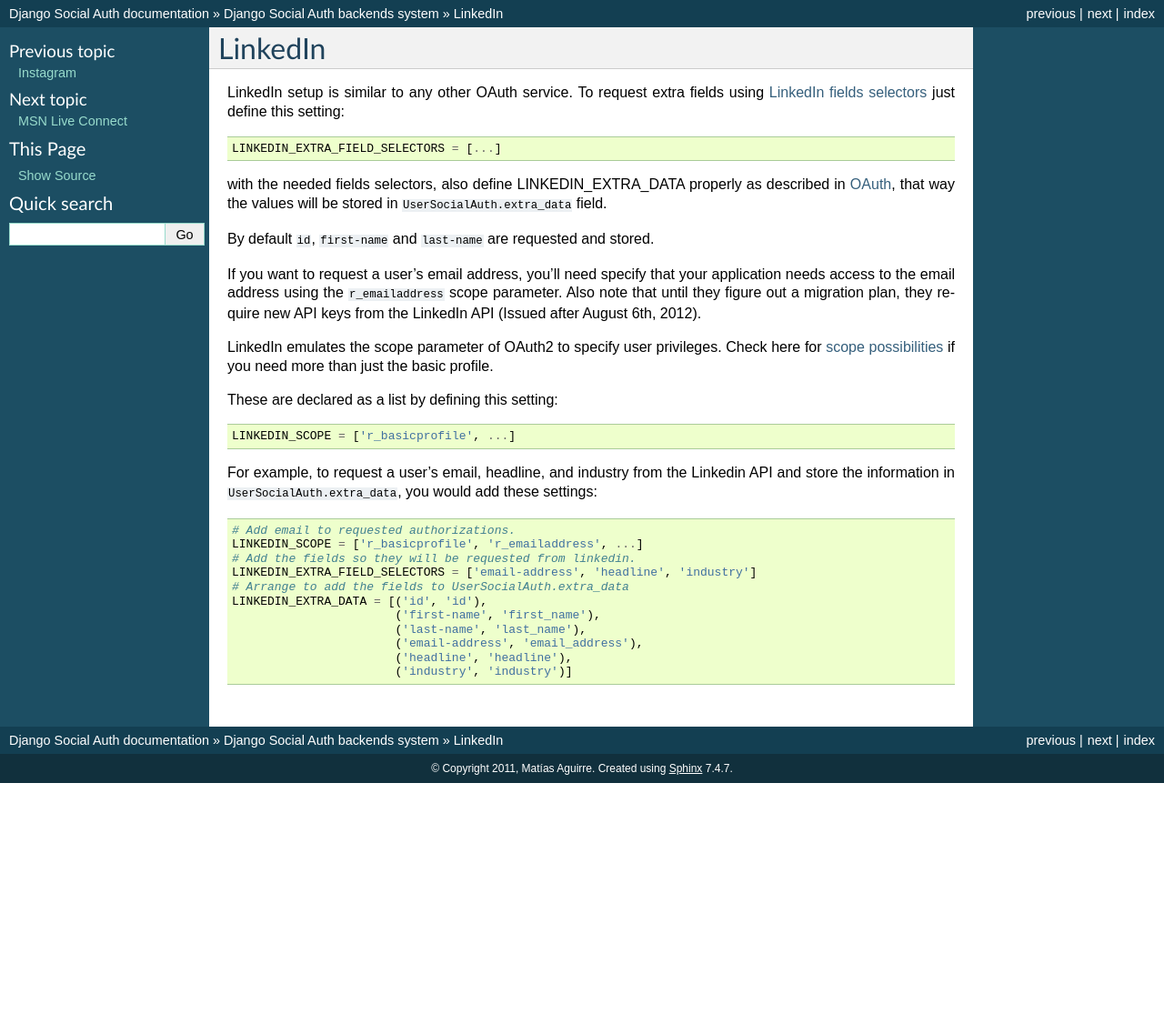
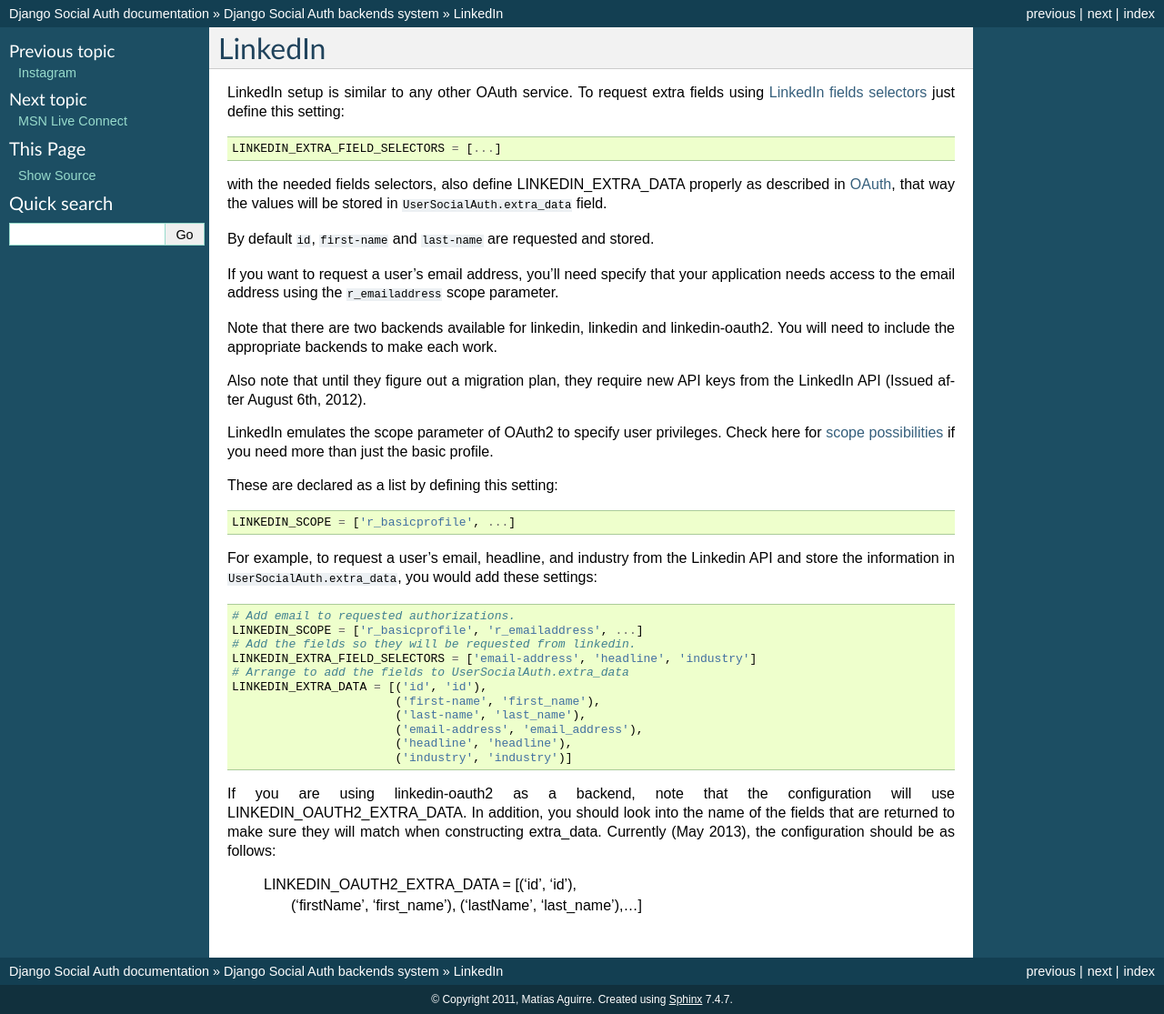
Before and after one commit to omab/django-social-auth, a Sphinx documentation site: the page built from doc/backends/linkedin.rst, in a window 1280 px wide. Shown: the whole page at 91% size. Built offline with Sphinx 7.4.7, drawn with Linux system fonts in a browser that asks for light colours; pages that are not in the unit, such as notebooks, are missing from menus; before the commit the page ends 900 px from its top, so only the background shows below that.

Commit message:
modified linkedin doc to reflect differences in using OAuth2

```diff
--- a/doc/backends/linkedin.rst
+++ b/doc/backends/linkedin.rst
@@ -14,7 +14,13 @@
 
 If you want to request a user's email address, you'll need specify that your
 application needs access to the email address using the ``r_emailaddress``
-scope parameter. Also note that until they figure out a migration plan, they
+scope parameter.
+
+Note that there are two backends available for linkedin, linkedin and
+linkedin-oauth2. You will need to include the appropriate backends to make each
+work.
+
+Also note that until they figure out a migration plan, they
 require new API keys from the LinkedIn API (Issued after August 6th, 2012).
 
 LinkedIn emulates the scope parameter of OAuth2 to specify user privileges.
@@ -41,5 +47,14 @@
                            ('headline', 'headline'),
                            ('industry', 'industry')]
 
+If you are using linkedin-oauth2 as a backend, note that the configuration will
+use LINKEDIN_OAUTH2_EXTRA_DATA. In addition, you should look into the name of
+the fields that are returned to make sure they will match when constructing
+extra_data. Currently (May 2013), the configuration should be as follows:
+
+    LINKEDIN_OAUTH2_EXTRA_DATA = [('id', 'id'),
+                           ('firstName', 'first_name'),
+                           ('lastName', 'last_name'),...]
+
 .. _LinkedIn fields selectors: http://developer.linkedin.com/docs/DOC-1014
 .. _scope possibilities: https://developer.linkedin.com/documents/authentication#granting
```
